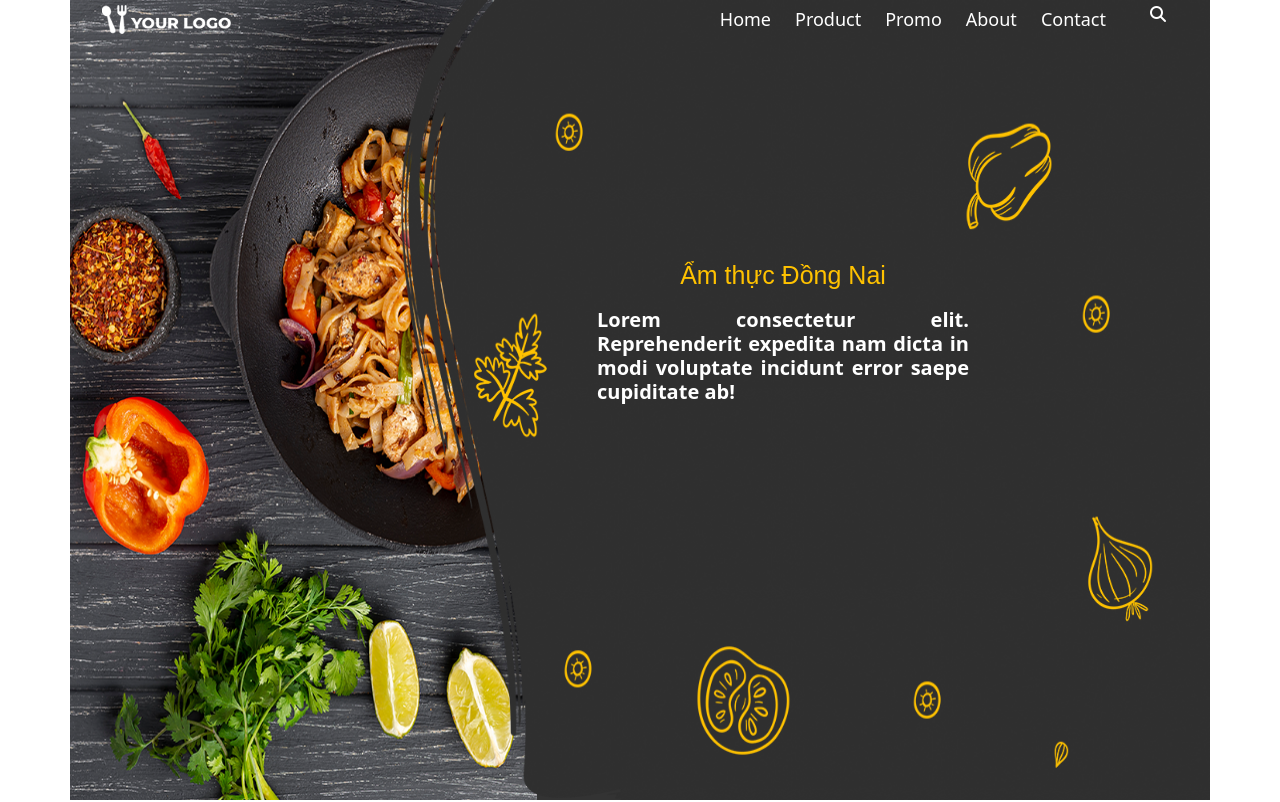
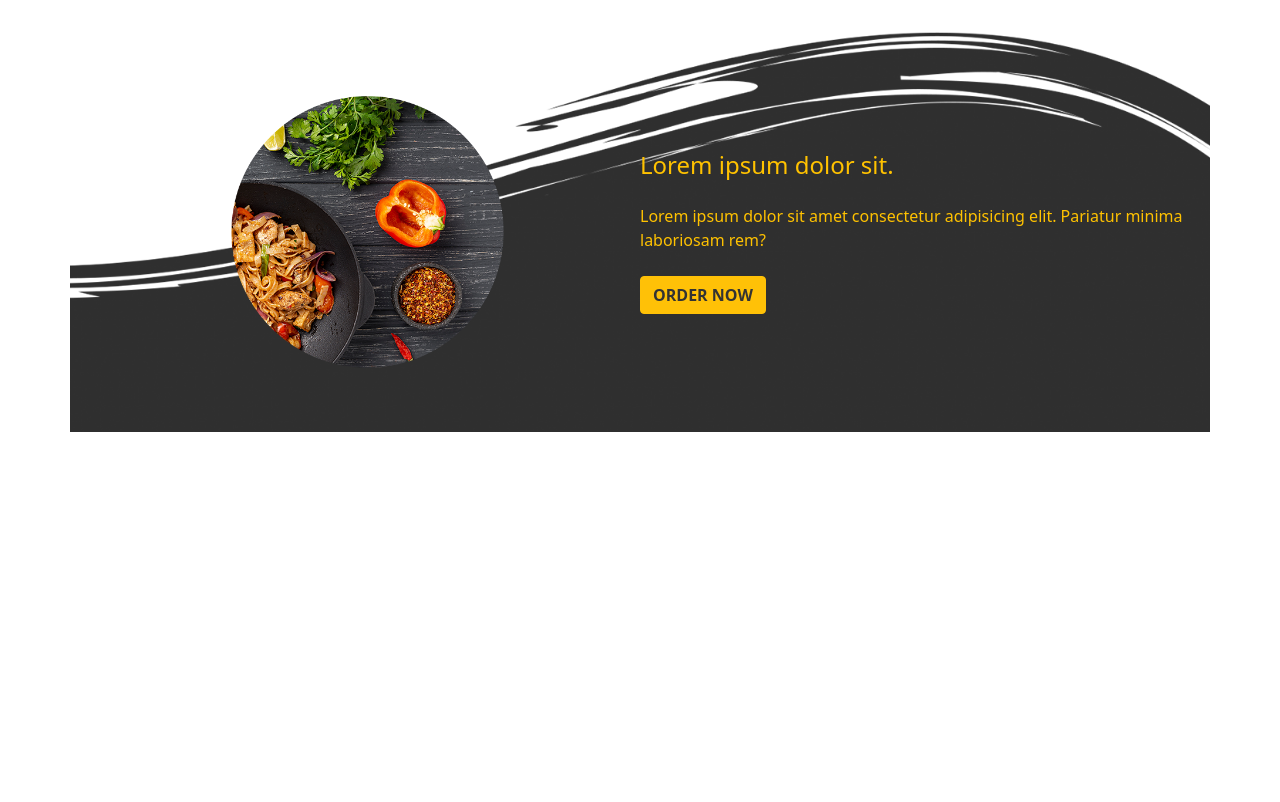
Before and after one commit to nguyenvanchungdeveloper/foodpage, a plain HTML site: page index.html in a window 1280 px wide. Shown: the top 802 px of the page. Drawn offline with nearby package versions, Linux system fonts and the light colour scheme.

Commit message:
second commit: add Content 3

```diff
--- a/assets/css/style.css
+++ b/assets/css/style.css
@@ -20,7 +20,7 @@ body {
     background-repeat: no-repeat;
     background-size: 71% 100%, 41% 100%;
     background-position: top right, top left;
-    /* display: none; */
+    display: none;
 }
 .header__top {
     padding: 5px 20px;
@@ -76,7 +76,7 @@ body {
 .content1 {
     /* border: 1px solid red; */
     font-family: "Grand Hotel", cursive;
-    /* display: none; */
+    display: none;
 }
 .content1 .info {
     width: fit-content;
@@ -114,7 +114,7 @@ body {
     background-repeat: no-repeat;
     background-position: center;
     background-size: contain;
-    /* display: none; */
+    display: none;
 }
 
 .text {
@@ -147,11 +147,40 @@ body {
     color: var(--primary-color);
     font-size: 32px;
 }
-@media screen and (max-width:740px) {
+@media screen and (max-width: 740px) {
     .cardList {
         flex-direction: column;
     }
-    .cardItem{
-       margin-bottom: 20px;
+    .cardItem {
+        margin-bottom: 20px;
     }
 }
+/* CONTENT 3 */
+.content3 {
+    display: flex;
+    justify-content: center;
+    align-items: center;
+    margin: 32px auto;
+    background-repeat: no-repeat;
+    background-size: cover;
+    padding: 64px 24px;
+}
+.content3 .image {
+    width: 50%;
+    text-align: center;
+}
+.image img {
+    width: 50%;
+}
+.content3 .text {
+    width: 50%;
+    text-align: left ;
+}
+.text p{
+    margin: 24px 0;
+}
+.text button{
+    text-transform: uppercase;
+    font-weight: 700;
+    color: #333;
+}
--- a/index.html
+++ b/index.html
@@ -89,6 +89,18 @@
             </div>
          </div>
       </section>
+
+      <!-- CONTENT 3 -->
+      <section class="content3 container" style="background-image: url('./assets/image/content3/Design.png');">
+         <div class="image">
+            <img src="./assets/image/content3/Image.png" alt="Image product">
+         </div>
+         <div class="text">
+            <h4>Lorem ipsum dolor sit.</h4>
+            <p>Lorem ipsum dolor sit amet consectetur adipisicing elit. Pariatur minima laboriosam rem?</p>
+            <button class="btn btn-warning">Order now</button>
+         </div>
+      </section>
    </div>
 
    <script src="https://cdn.jsdelivr.net/npm/bootstrap@5.1.3/dist/js/bootstrap.bundle.min.js"
```
Also changed, not shown: assets/image/content3/Design.png (added), assets/image/content3/Image.png (added).
